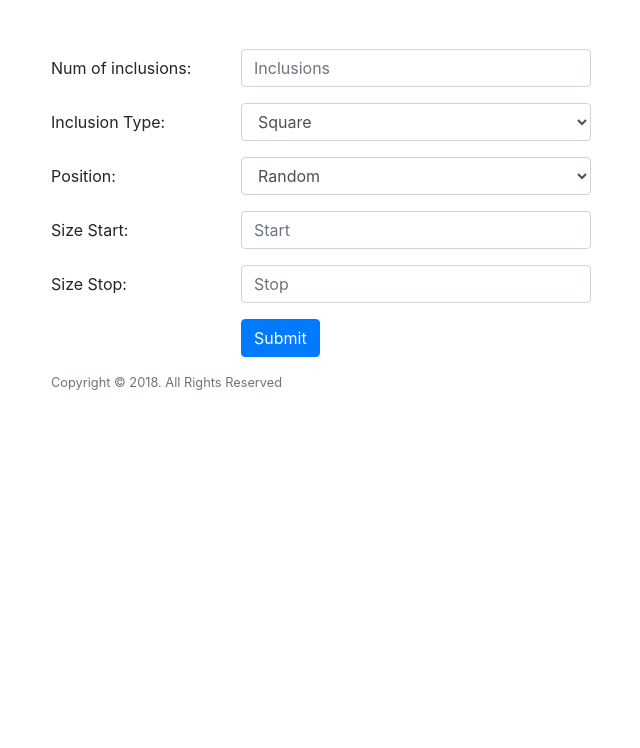
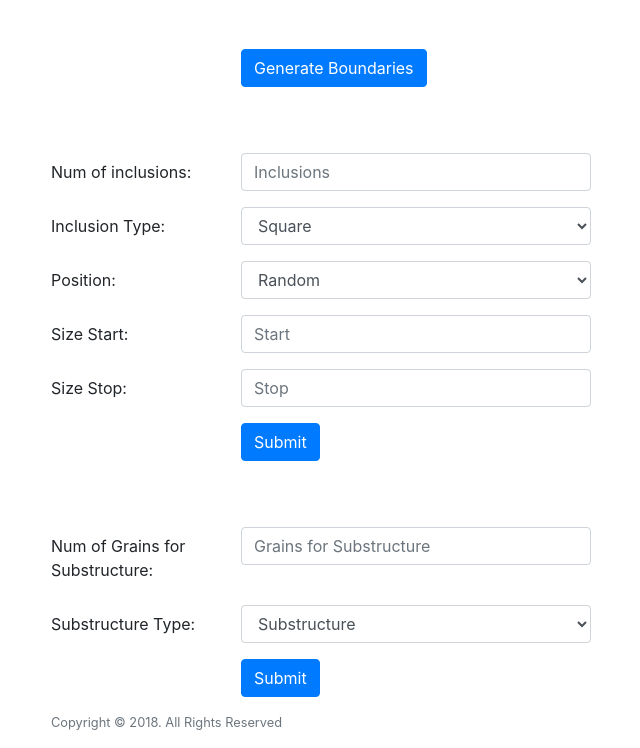
Before and after one commit to niebardzo/Cellura-Automata, a Flask app: template templates/final.html in a window 1280 px wide. Shown: the part 631-1379 px from the top of the page, without its empty margins (34-674 px from the left). Before the commit the page ends 1021 px from the top, so only its background shows below. Run offline with Flask 2, Linux system fonts and the light colour scheme; the template is opened without the code that fills it, so the values that code supplies are empty; parts of the project's set-up code (start-up, migrations or seed data) failed here and were passed over; some libraries are stand-ins or nearby versions; grey boxes are pictures that could not be loaded.

Commit message:
Adding Substructure

```diff
--- a/server.py
+++ b/server.py
@@ -186,7 +186,6 @@ def final_page(name):
 		except TypeError:
 			raise InvalidUsage('Wrong data supplied. Please send valid data via webform.', status_code=400)
 
-
 		CA = CA_space(2,2,2)
 		CA.import_txt(name+ '.txt')
 		time = str(datetime.datetime.now()).encode('utf-8')
@@ -212,6 +211,54 @@ def final_page(name):
 	return render_template('final.html', name=name)
 
 
+@app.route("/substractures/<name>", methods=('POST',))
+def substracture_endpoint(name):
+	if len(os.listdir('static/temp') ) == 0:
+		return redirect(url_for('main_page'))
+	if request.method == 'POST':
+		try:
+			grain_num = int(request.form.get('grain_n'))
+			grain_type = str(request.form.get('grain_type'))
+
+		except TypeError:
+			raise InvalidUsage('Wrong data supplied. Please send valid data via webform.', status_code=400)
+
+		CA = CA_space(2,2,2)
+		CA.import_txt(name+ '.txt')
+		time = str(datetime.datetime.now()).encode('utf-8')
+		fname = hashlib.sha256(time).hexdigest()
+		fname = str(fname)
+
+		CA.fill_space(fname,[0,0,0,0])
+		if grain_type == 'Substructure':
+			CA.substracture(grain_num, fname)
+		elif grain_type == 'Dual Phase':
+			CA.dualphase(grain_num, fname)
+		else:
+			raise InvalidUsage('Wrong data supplied. Please send valid data via webform.', status_code=400)
+
+		return redirect(url_for('final_page', name=fname))
+
+
+@app.route("/boundaries/<name>", methods=('GET',))
+def generate_boundaries(name):
+	if len(os.listdir('static/temp') ) == 0:
+		return redirect(url_for('main_page'))
+	if request.method == 'GET':
+
+		CA = CA_space(2,2,2)
+		CA.import_txt(name+ '.txt')
+		time = str(datetime.datetime.now()).encode('utf-8')
+		fname = hashlib.sha256(time).hexdigest()
+		fname = str(fname)
+
+		CA.boundaries()
+		CA.fill_space(fname, [0,0,0,0])
+
+		return redirect(url_for('final_page', name=fname))
+
+		return redirect(url_for('final_page', name=fname))
+
 @app.errorhandler(InvalidUsage)
 def handle_invalid_usage(error):
 	delete_temp()
--- a/templates/final.html
+++ b/templates/final.html
@@ -14,6 +14,18 @@
 				<img src="{{ url_for('static', filename = 'temp/'+name+'.gif') }}" />
         	</div>
     	</div>
+
+ <div class="row" style="padding-top: 50px">
+            <div class="col-lg-12">
+        <form action="/boundaries/{{ name }}" method="get">
+                        <div class="form-group row">
+                            <div class="offset-sm-2 col-sm-10">
+                                <button type="submit" class="btn btn-primary">Generate Boundaries</button>
+                            </div>
+                        </div>
+        </form>
+</div>
+</div>
             <div class="row" style="padding-top: 50px">
             <div class="col-lg-12">
         <form action="/final/{{ name }}" method="post">
@@ -61,5 +73,33 @@
         </form>
 </div>
 </div>
+
+  <div class="row" style="padding-top: 50px">
+            <div class="col-lg-12">
+        <form action="/substractures/{{ name }}" method="post">
+            <div class="form-group row">
+                            <label for="grain_n" class="col-sm-2 col-form-label">Num of Grains for Substructure:</label>
+                            <div class="col-sm-4">
+                                <input type="number" min="0" max="3" class="form-control" id="grain_n" name="grain_n" placeholder="Grains for Substructure" required>
+                             </div>
+                        </div>
+                        <div class="form-group row">
+                            <label for="grain_type" class="col-sm-2 col-form-label">Substructure Type:</label>
+                            <div class="col-sm-4">
+                                <select class="form-control" id="grain_type" name="grain_type" required>
+                                <option>Substructure</option>
+                                <option>Dual Phase</option>
+                                </select>
+                             </div>
+                        </div>
+
+                        <div class="form-group row">
+                            <div class="offset-sm-2 col-sm-10">
+                                <button type="submit" class="btn btn-primary">Submit</button>
+                            </div>
+                        </div>
+        </form>
+</div>
+</div>
 	</div>
 {% endblock %}
```
Also changed, not shown: app.py (+47 -1 lines).
